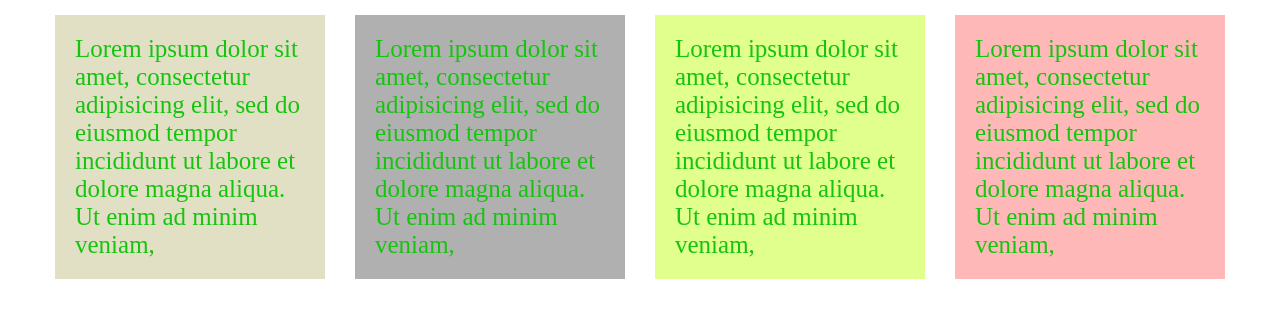
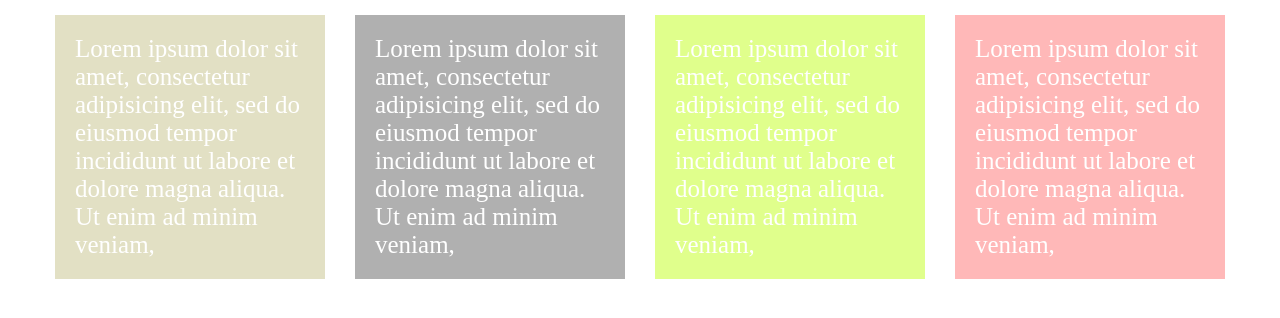
Before and after one commit to Nur-Islam-Nime/class-02, a plain HTML site: page index.html in a window 1280 px wide. Drawn offline with Linux system fonts and the light colour scheme.

Commit message:
Update style.css

```diff
--- a/css/style.css
+++ b/css/style.css
@@ -10,7 +10,7 @@ section{
 p{
 	font-size:25px;
 	margin:0;
-	color:#16c410;
+	color:#fff;
 }
 .box{
 	width:25%;
```
